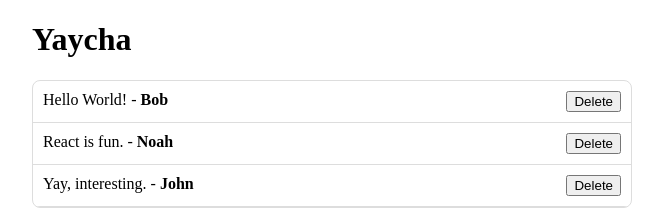
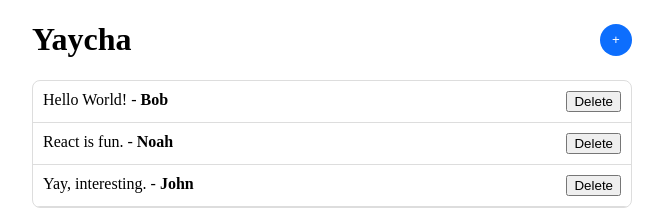
Before and after one commit to noahkhant/rock_star, a React (Vite) app in the folder yaycha/: page / in a window 1280 px wide. Shown: the top 210 px of the page, without its empty margins (308-971 px from the left). Built offline with nearby package versions, Linux system fonts and the light colour scheme.

Commit message:
commit at 20250331 at 8:15

```diff
--- a/yaycha/src/App.jsx
+++ b/yaycha/src/App.jsx
@@ -2,27 +2,54 @@
 
 import List from "./List";
 import Item from "./Item";
+import Form from "./Form";
 
 const App = () => {
   const [data, setData] = useState([
-    {id: 1, content: "Hello World!", name: "Bob"},
-    {id: 2, content: "React is fun.", name: "Noah"},
-    {id: 3, content: "Yay, interesting.", name: "John"},
+    { id: 1, content: "Hello World!", name: "Bob" },
+    { id: 2, content: "React is fun.", name: "Noah" },
+    { id: 3, content: "Yay, interesting.", name: "John" },
   ]);
 
+  const [showForm, setShowForm] = useState(false);
+
   const remove = (id) => {
-    setData(data.filter(item => item.id !== id));
-  }
+    setData(data.filter((item) => item.id !== id));
+  };
+
+  const add = (content, name) => {
+    const id = data[data.length - 1].id + 1;
+    setData([...data, { id, content, name }]);
+  };
 
   return (
-    <div style= {{maxWidth: 600, margin: "20px auto"}}>
-      <h1>Yaycha</h1>
+    <div style={{ maxWidth: 600, margin: "20px auto" }}>
+      <h1
+        style={{
+          display: "flex",
+          justifyContent: "space-between",
+          alignItems: "center",
+        }}>
+        Yaycha
+        <button
+          onClick={() => setShowForm(!showForm)}
+          style={{
+            width: 32,
+            height: 32,
+            borderRadius: 50,
+            border: "0 none",
+            background: showForm ? "#dc3545" : "#0d6efd",
+            color: "white",
+          }}>
+          {showForm ? "×" : "+"}
+        </button>
+      </h1>
+
+      {showForm && <Form add={add} />}
       <List>
-          {data.map(item => {
-            return (
-              <Item key={item.id} item={item} remove={remove} />
-            )
-          })}
+        {data.map((item) => {
+          return <Item key={item.id} item={item} remove={remove} />;
+        })}
       </List>
     </div>
   );
--- /dev/null
+++ b/yaycha/src/Form.jsx
@@ -0,0 +1,50 @@
+import { useRef } from "react";
+
+const Form = ({ add }) => {
+  const contentRef = useRef();
+  const nameRef = useRef();
+  return (
+    <form
+      onSubmit={(e) => {
+        e.preventDefault();
+        const content = contentRef.current.value;
+        const name = nameRef.current.value;
+        add(content, name);
+        e.currentTarget.reset();
+      }}
+      style={{
+        display: "flex",
+        flexDirection: "column",
+        gap: 3,
+        padding: 10,
+        borderRadius: 8,
+        marginBottom: 20,
+        background: "#def",
+      }}>
+      <input
+        ref={contentRef}
+        type="text"
+        placeholder="Content"
+        style={{ padding: 5 }}
+      />
+      <input
+        ref={nameRef}
+        type="text"
+        placeholder="Name"
+        style={{ padding: 5 }}
+      />
+      <button
+        type="submit"
+        style={{
+          padding: 8,
+          background: "#0d6efd",
+          color: "white",
+          border: "0 none",
+        }}>
+        Post
+      </button>
+    </form>
+  );
+};
+
+export default Form;
```
Also changed, not shown: yaycha/nayyar.txt.
